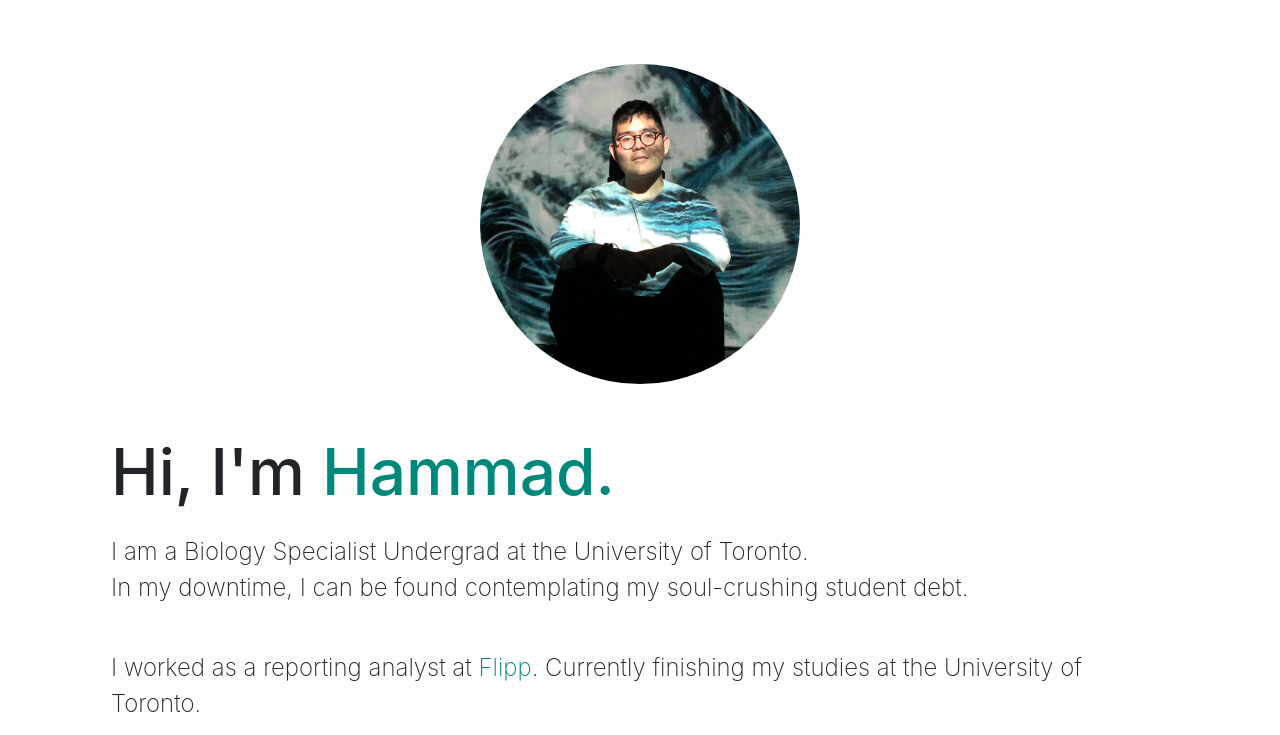
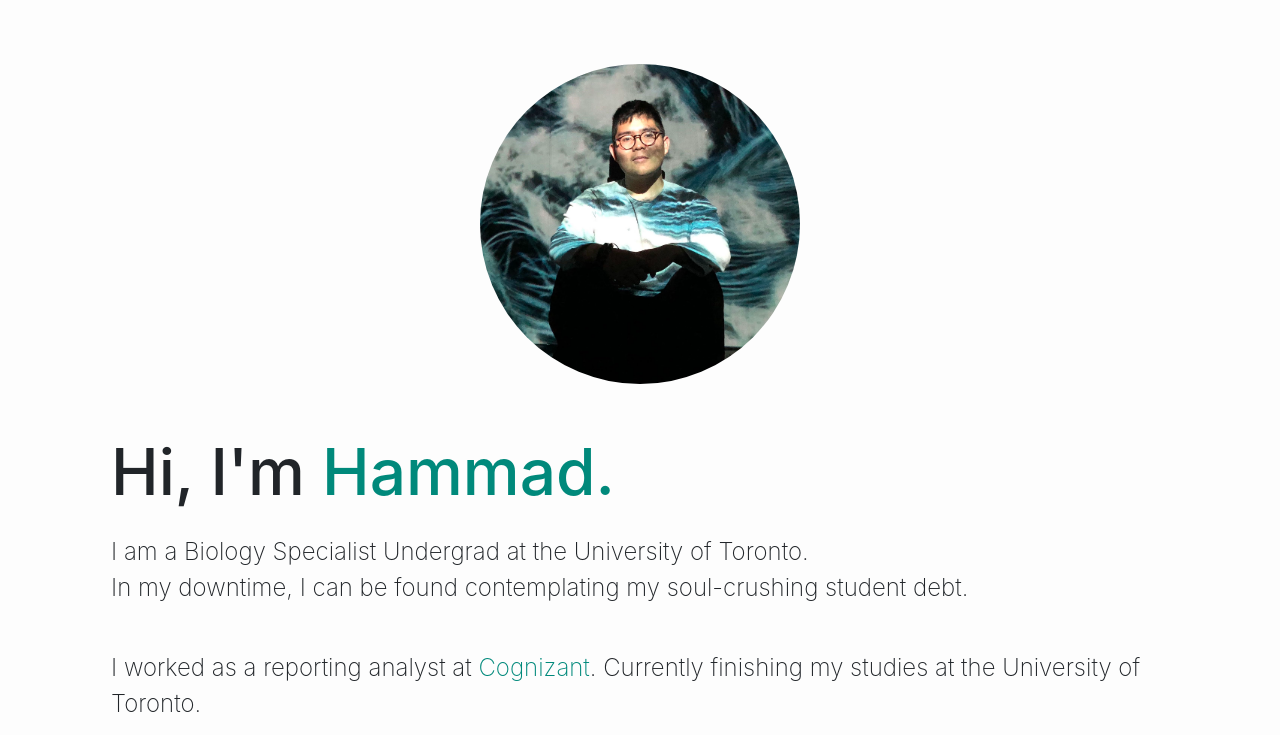
Before and after one commit to HammadTheOne/hammadtheone.github.io, a plain HTML site: page index.html in a window 1280 px wide. Shown: the top 735 px of the page. Drawn offline with nearby package versions, Linux system fonts and the light colour scheme.

Commit message:
Update index.html

```diff
--- a/index.html
+++ b/index.html
@@ -26,7 +26,7 @@
 		<span id="biography">In my downtime, I can be found
 			<span id="quote">contemplating my soul-crushing student debt.</span>
 		</span>
-		<p id="occupation">I worked as a reporting analyst at <a href="http://corp.flipp.com">Flipp</a>. Currently finishing my studies at the University of Toronto.</p>
+		<p id="occupation">I worked as a reporting analyst at <a href="https://www.cognizant.com/">Cognizant</a>. Currently finishing my studies at the University of Toronto.</p>
 	</div>
 
 	<div class="links animate">
```
